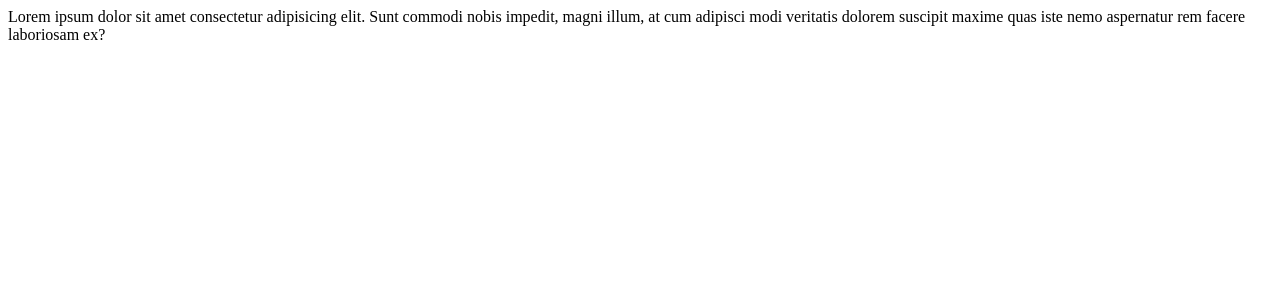
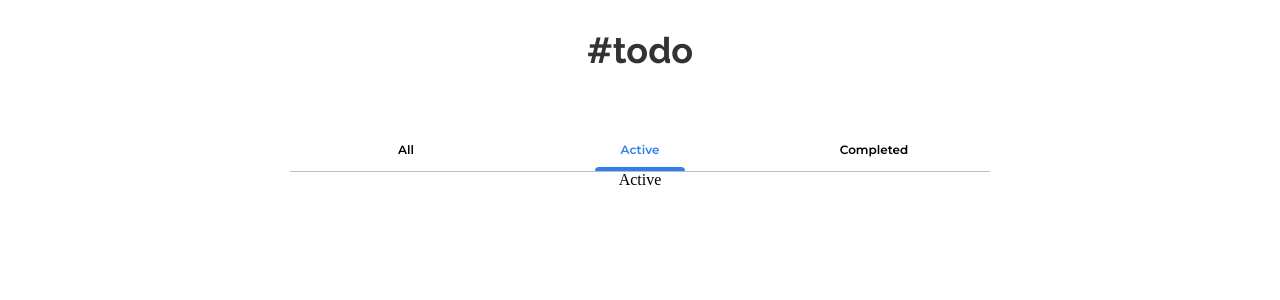
Before and after one commit to angeleraser/todo-app-react, a React (Create React App) app: page / in a window 1280 px wide. Shown: the top 300 px of the page. Built offline with nearby package versions, Linux system fonts and the light colour scheme.

Commit message:
feat: create tab bar component

```diff
--- a/src/App.tsx
+++ b/src/App.tsx
@@ -1,11 +1,25 @@
-import React from 'react';
+import React, { useState } from 'react';
+import { TabBar } from './components/TabBar';
+
+const TAB_ACTIONS = ['All', 'Active', 'Completed'];
+const initialAction = TAB_ACTIONS[1];
 
 function App() {
+	const [currentView, setCurrentView] = useState(initialAction);
+
 	return (
 		<div className='App'>
-			Lorem ipsum dolor sit amet consectetur adipisicing elit. Sunt commodi
-			nobis impedit, magni illum, at cum adipisci modi veritatis dolorem
-			suscipit maxime quas iste nemo aspernatur rem facere laboriosam ex?
+			<div className='todo-content'>
+				<h1 className='todo-content__title'>#todo</h1>
+
+				<TabBar
+					actions={TAB_ACTIONS}
+					onSelectAction={(value) => setCurrentView(value)}
+					initialAction={initialAction}
+				/>
+
+				<h1>{currentView}</h1>
+			</div>
 		</div>
 	);
 }
--- /dev/null
+++ b/src/components/TabBar/index.tsx
@@ -0,0 +1,38 @@
+import React, { useState } from 'react';
+import { classNames } from '../../utils/classNames';
+import './styles.scss';
+
+interface TabBarProps {
+	actions: Array<string>;
+	onSelectAction?: (currentAction: string) => void;
+	initialAction: string;
+}
+
+export const TabBar = (props: TabBarProps) => {
+	const [activeAction, setActiveAction] = useState(props.initialAction);
+
+	const handleSelectAction = (action: string) => {
+		setActiveAction(action);
+		if (props.onSelectAction) props.onSelectAction(action);
+	};
+
+	return (
+		<div className='tab-bar'>
+			<div className='tab-bar__actions'>
+				{props.actions.map((label, indx) => (
+					<button
+						className={`tab-bar__actions__item${classNames({
+							'tab-bar__actions__item--active': activeAction === label,
+						})}`}
+						key={indx}
+						onClick={() => handleSelectAction(label)}
+					>
+						{label}
+					</button>
+				))}
+			</div>
+
+			<span className='tab-bar__indicator'></span>
+		</div>
+	);
+};
--- /dev/null
+++ b/src/components/TabBar/styles.scss
@@ -0,0 +1,60 @@
+@import '../../scss/index.scss';
+
+.tab-bar {
+	padding: 0 7px;
+	position: relative;
+	width: 100%;
+	border-bottom: 1px solid $gray-1;
+	max-width: 764px;
+
+	@media screen and (min-width: $breakpoint) {
+		padding: 0 56px;
+	}
+
+	&__actions {
+		display: flex;
+		justify-content: space-between;
+		align-items: center;
+		width: 100%;
+
+		&__item {
+			background-color: transparent;
+			border: none;
+			font-family: $font-montserrat;
+			font-size: 12px;
+			font-weight: 600;
+			padding: 14px 20px;
+			position: relative;
+			text-align: center;
+			width: 100%;
+			max-width: 120px;
+			transition: 0.3s all;
+
+			&:hover {
+				color: $blue-1;
+			}
+
+			&--active {
+				color: $blue-1;
+
+				&::before {
+					background-color: $blue-1;
+					border-radius: 4px 4px 0 0;
+					bottom: 0;
+					content: '';
+					display: inline-block;
+					height: 4px;
+					left: 50%;
+					max-width: 90px;
+					position: absolute;
+					transform: translateX(-50%);
+					width: 30%;
+
+					@media screen and (min-width: $breakpoint) {
+						width: 100%;
+					}
+				}
+			}
+		}
+	}
+}
--- a/src/scss/index.scss
+++ b/src/scss/index.scss
@@ -1,3 +1,34 @@
 @import './reset-min.scss';
 @import './variables.scss';
 @import './fonts.scss';
+
+.App {
+	min-width: 360px;
+	min-height: 100vh;
+	width: 100%;
+	height: 100%;
+	display: flex;
+	align-items: flex-start;
+	justify-content: center;
+
+	.todo-content {
+		display: flex;
+		flex-direction: column;
+		align-items: center;
+		width: 100%;
+		max-width: 764px;
+		padding: 16px;
+
+		@media screen and (min-width: $breakpoint) {
+			padding: 32px;
+		}
+
+		&__title {
+			font-size: 36px;
+			font-weight: 700;
+			color: $black-1;
+			font-family: $font-raleway;
+			margin-bottom: 60px;
+		}
+	}
+}
--- a/src/scss/variables.scss
+++ b/src/scss/variables.scss
@@ -4,3 +4,5 @@ $blue-1: #2f80ed;
 $gray-1: #bdbdbd;
 $negative: #eb5757;
 $white: #fff;
+
+$breakpoint: 640px;
```
